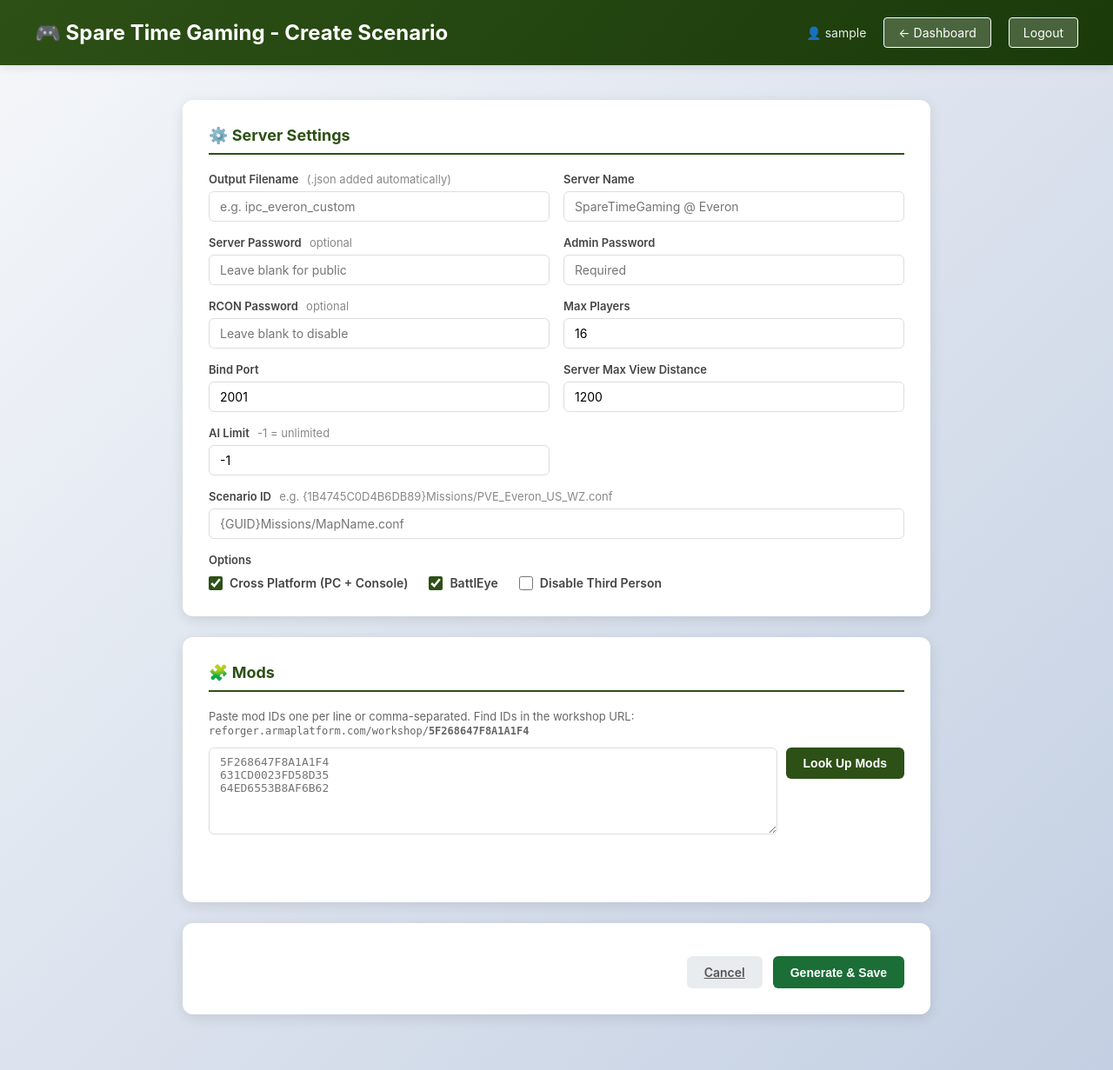
After one commit to Vpirate12/arma-reforger-ds, a Flask app: page /create in a window 1280 px wide. The commit adds this page. Shown: the whole page at 87% size. Run offline with Flask 3, Linux system fonts and the light colour scheme; the visitor is signed in with stand-in values (Sample User, id 1).

Commit message:
Add Cloudflare Tunnel WAN access + scenario creator tool
- Add cloudflared service to docker-compose.yml for Cloudflare Tunnel support
- Add HTTPS_ONLY env var to scenario-manager for secure cookie enforcement
- Add ProxyFix to Flask app so session cookies work behind Cloudflare edge
- Add /create page, POST /api/mods/lookup, POST /api/scenarios/create routes
- Add create.html: bulk mod ID lookup + server.json generator form
- Add Create New button to dashboard

Co-Authored-By: Claude Sonnet 4.6 <noreply@anthropic.com>

```diff
--- a/scenario-manager/app.py
+++ b/scenario-manager/app.py
@@ -8,6 +8,7 @@ from functools import wraps
 from flask import Flask, render_template, request, jsonify, session, redirect, url_for
 from werkzeug.security import generate_password_hash, check_password_hash
 from werkzeug.utils import secure_filename
+from werkzeug.middleware.proxy_fix import ProxyFix
 import logging
 import requests as http_requests
 
@@ -23,6 +24,15 @@ except Exception as _docker_err:
 
 app = Flask(__name__)
 app.secret_key = os.environ.get('SECRET_KEY', 'change-this-in-production')
+
+# Trust X-Forwarded-Proto from Cloudflare Tunnel so Flask sees HTTPS correctly
+app.wsgi_app = ProxyFix(app.wsgi_app, x_proto=1, x_host=1)
+
+# Secure cookies when running behind Cloudflare Tunnel (HTTPS_ONLY=true)
+if os.environ.get('HTTPS_ONLY', 'false').lower() == 'true':
+    app.config['SESSION_COOKIE_SECURE'] = True
+    app.config['SESSION_COOKIE_HTTPONLY'] = True
+    app.config['SESSION_COOKIE_SAMESITE'] = 'Lax'
 
 # Configuration
 UPLOAD_FOLDER = os.environ.get('SCENARIOS_PATH', '/scenarios')
@@ -260,6 +270,11 @@ def logout():
     return redirect(url_for('login'))
 
 # Routes - Dashboard
+@app.route('/create')
+@login_required
+def create_scenario():
+    return render_template('create.html', username=session.get('username'))
+
 @app.route('/')
 @login_required
 def dashboard():
@@ -512,6 +527,123 @@ def api_containers_logs(scenario):
         logger.error(f"Logs error: {e}")
         return jsonify({'error': str(e)}), 500
 
+# ---------------------------------------------------------------------------
+# Scenario creator
+# ---------------------------------------------------------------------------
+
+@app.route('/api/mods/lookup', methods=['POST'])
+@login_required
+def api_mods_lookup():
+    """Batch-look up mod IDs on the BI workshop. Returns list of {modId, name, error}."""
+    data = request.get_json()
+    ids = data.get('ids', [])
+    if not ids:
+        return jsonify([])
+    results = []
+    for mod_id in ids:
+        mod_id = mod_id.strip().upper()
+        if not mod_id:
+            continue
+        name, _dep_ids, _dep_names = _fetch_mod_page_data(mod_id)
+        if name == mod_id:
+            results.append({'modId': mod_id, 'name': None, 'error': 'Not found'})
+        else:
+            results.append({'modId': mod_id, 'name': name, 'error': None})
+    return jsonify(results)
+
+@app.route('/api/scenarios/create', methods=['POST'])
+@login_required
+def api_scenarios_create():
+    """Build a server.json from form data and save to SCENARIOS_PATH."""
+    data = request.get_json()
+
+    filename = secure_filename((data.get('filename') or '').strip())
+    if not filename:
+        return jsonify({'error': 'Filename is required'}), 400
+    if not filename.endswith('.json'):
+        filename += '.json'
+
+    server_name = (data.get('serverName') or '').strip()
+    if not server_name:
+        return jsonify({'error': 'Server name is required'}), 400
+
+    scenario_id = (data.get('scenarioId') or '').strip()
+    if not scenario_id:
+        return jsonify({'error': 'Scenario ID is required'}), 400
+
+    try:
+        bind_port = int(data.get('bindPort', 2001))
+        max_players = int(data.get('maxPlayers', 16))
+        view_distance = int(data.get('viewDistance', 1200))
+        ai_limit = int(data.get('aiLimit', -1))
+    except (ValueError, TypeError):
+        return jsonify({'error': 'Invalid numeric field'}), 400
+
+    mods = data.get('mods', [])
+
+    config = {
+        'bindAddress': '0.0.0.0',
+        'bindPort': bind_port,
+        'publicAddress': '',
+        'publicPort': bind_port,
+        'a2s': {'address': '0.0.0.0', 'port': 17777},
+        'rcon': {
+            'address': '0.0.0.0',
+            'port': 19999,
+            'password': data.get('rconPassword', ''),
+            'permission': 'monitor',
+            'blacklist': [],
+            'whitelist': [],
+            'maxClients': 16
+        },
+        'game': {
+            'name': server_name,
+            'password': data.get('serverPassword', ''),
+            'passwordAdmin': data.get('adminPassword', ''),
+            'admins': [],
+            'scenarioId': scenario_id,
+            'maxPlayers': max_players,
+            'visible': True,
+            'crossPlatform': bool(data.get('crossPlatform', True)),
+            'supportedPlatforms': ['PLATFORM_PC', 'PLATFORM_XBL', 'PLATFORM_PSN'],
+            'gameProperties': {
+                'serverMaxViewDistance': view_distance,
+                'serverMinGrassDistance': 50,
+                'networkViewDistance': 1000,
+                'disableThirdPerson': bool(data.get('disableThirdPerson', False)),
+                'fastValidation': True,
+                'battlEye': bool(data.get('battlEye', True)),
+                'VONDisableUI': False,
+                'VONDisableDirectSpeechUI': False,
+                'VONCanTransmitCrossFaction': False
+            },
+            'mods': [{'modId': m['modId'], 'name': m['name'], 'version': ''} for m in mods],
+            'modsRequiredByDefault': True
+        },
+        'operating': {
+            'lobbyPlayerSynchronise': True,
+            'playerSaveTime': 120,
+            'aiLimit': ai_limit,
+            'slotReservationTimeout': 60,
+            'disableNavmeshStreaming': [],
+            'disableServerShutdown': False,
+            'disableCrashReporter': False,
+            'disableAI': False,
+            'joinQueue': {'maxSize': 0}
+        }
+    }
+
+    try:
+        os.makedirs(app.config['UPLOAD_FOLDER'], exist_ok=True)
+        filepath = os.path.join(app.config['UPLOAD_FOLDER'], filename)
+        with open(filepath, 'w') as f:
+            json.dump(config, f, indent=2)
+        logger.info(f"User {session.get('username')} created scenario {filename}")
+        return jsonify({'success': True, 'filename': filename})
+    except Exception as e:
+        logger.error(f"Create scenario error: {e}")
+        return jsonify({'error': str(e)}), 500
+
 # Health check
 @app.route('/health', methods=['GET'])
 def health():
--- /dev/null
+++ b/scenario-manager/templates/create.html
@@ -0,0 +1,471 @@
+<!DOCTYPE html>
+<html lang="en">
+<head>
+    <meta charset="UTF-8">
+    <meta name="viewport" content="width=device-width, initial-scale=1.0">
+    <title>Create Scenario - Spare Time Gaming</title>
+    <style>
+        * { margin: 0; padding: 0; box-sizing: border-box; }
+
+        body {
+            font-family: -apple-system, BlinkMacSystemFont, 'Segoe UI', Roboto, sans-serif;
+            background: linear-gradient(135deg, #f5f7fa 0%, #c3cfe2 100%);
+            color: #333;
+            min-height: 100vh;
+        }
+
+        .header {
+            background: linear-gradient(135deg, #2d5016 0%, #1a3a0a 100%);
+            color: white;
+            padding: 20px 40px;
+            display: flex;
+            justify-content: space-between;
+            align-items: center;
+            box-shadow: 0 2px 10px rgba(0,0,0,0.1);
+        }
+
+        .header h1 { font-size: 24px; }
+
+        .header-right { display: flex; gap: 20px; align-items: center; }
+
+        .header a {
+            background: rgba(255,255,255,0.2);
+            color: white;
+            border: 1px solid white;
+            padding: 8px 16px;
+            border-radius: 4px;
+            cursor: pointer;
+            font-size: 14px;
+            text-decoration: none;
+            transition: background 0.3s;
+        }
+
+        .header a:hover { background: rgba(255,255,255,0.3); }
+
+        .container { max-width: 900px; margin: 0 auto; padding: 40px 20px; }
+
+        .section {
+            background: white;
+            border-radius: 12px;
+            padding: 30px;
+            margin-bottom: 24px;
+            box-shadow: 0 4px 15px rgba(0,0,0,0.1);
+        }
+
+        .section h2 {
+            color: #2d5016;
+            margin-bottom: 20px;
+            font-size: 18px;
+            border-bottom: 2px solid #2d5016;
+            padding-bottom: 10px;
+        }
+
+        .form-grid {
+            display: grid;
+            grid-template-columns: 1fr 1fr;
+            gap: 16px;
+        }
+
+        .form-group { display: flex; flex-direction: column; gap: 6px; }
+        .form-group.full { grid-column: 1 / -1; }
+
+        label { font-size: 13px; font-weight: 600; color: #444; }
+        label .hint { font-weight: 400; color: #888; margin-left: 6px; }
+
+        input[type="text"], input[type="number"], input[type="password"], textarea {
+            padding: 8px 12px;
+            border: 1px solid #ddd;
+            border-radius: 6px;
+            font-size: 14px;
+            font-family: inherit;
+            transition: border-color 0.2s;
+        }
+
+        input:focus, textarea:focus {
+            outline: none;
+            border-color: #2d5016;
+        }
+
+        textarea { resize: vertical; min-height: 100px; font-family: monospace; font-size: 13px; }
+
+        .checkbox-row {
+            display: flex;
+            gap: 24px;
+            flex-wrap: wrap;
+            margin-top: 4px;
+        }
+
+        .checkbox-label {
+            display: flex;
+            align-items: center;
+            gap: 8px;
+            font-size: 14px;
+            cursor: pointer;
+        }
+
+        input[type="checkbox"] { width: 16px; height: 16px; accent-color: #2d5016; cursor: pointer; }
+
+        .btn {
+            padding: 10px 20px;
+            border: none;
+            border-radius: 6px;
+            cursor: pointer;
+            font-size: 14px;
+            font-weight: 600;
+            transition: all 0.2s;
+        }
+
+        .btn-primary { background: #2d5016; color: white; }
+        .btn-primary:hover { background: #1a3a0a; }
+        .btn-primary:disabled { background: #aaa; cursor: not-allowed; }
+
+        .btn-secondary { background: #e9ecef; color: #555; }
+        .btn-secondary:hover { background: #dee2e6; }
+
+        .btn-activate { background: #1a6e36; color: white; }
+        .btn-activate:hover { background: #145228; }
+        .btn-activate:disabled { background: #aaa; cursor: not-allowed; }
+
+        .lookup-row {
+            display: flex;
+            gap: 10px;
+            align-items: flex-start;
+        }
+
+        .lookup-row textarea { flex: 1; }
+
+        .mod-list { margin-top: 16px; display: flex; flex-direction: column; gap: 8px; }
+
+        .mod-item {
+            display: flex;
+            justify-content: space-between;
+            align-items: center;
+            padding: 8px 12px;
+            background: #f0f4e8;
+            border: 1px solid #c8dba0;
+            border-radius: 6px;
+            font-size: 13px;
+        }
+
+        .mod-item.error {
+            background: #fff0f0;
+            border-color: #f5c6c6;
+        }
+
+        .mod-item-name { font-weight: 600; color: #2d5016; }
+        .mod-item-id { color: #888; font-family: monospace; margin-left: 8px; }
+        .mod-item-error { color: #c92a2a; }
+
+        .mod-remove {
+            background: none;
+            border: none;
+            color: #c92a2a;
+            cursor: pointer;
+            font-size: 16px;
+            padding: 0 4px;
+            line-height: 1;
+        }
+
+        .mod-remove:hover { color: #a00; }
+
+        .mod-count {
+            font-size: 12px;
+            color: #666;
+            margin-top: 6px;
+        }
+
+        .alert {
+            padding: 12px 16px;
+            border-radius: 8px;
+            margin-bottom: 16px;
+            display: none;
+            font-size: 14px;
+        }
+
+        .alert.success { background: #e8f5e9; color: #2d5016; border-left: 4px solid #2d5016; }
+        .alert.error   { background: #ffe8e8; color: #c92a2a; border-left: 4px solid #c92a2a; }
+
+        .loading {
+            display: inline-block;
+            width: 14px; height: 14px;
+            border: 2px solid #ddd;
+            border-top-color: #2d5016;
+            border-radius: 50%;
+            animation: spin 0.6s linear infinite;
+            vertical-align: middle;
+            margin-right: 6px;
+        }
+
+        @keyframes spin { to { transform: rotate(360deg); } }
+
+        .actions { display: flex; gap: 12px; justify-content: flex-end; margin-top: 8px; }
+
+        @media (max-width: 640px) {
+            .form-grid { grid-template-columns: 1fr; }
+            .form-group.full { grid-column: 1; }
+        }
+    </style>
+</head>
+<body>
+    <div class="header">
+        <h1>🎮 Spare Time Gaming - Create Scenario</h1>
+        <div class="header-right">
+            <span style="font-size:14px;opacity:0.9;">👤 {{ username }}</span>
+            <a href="/">← Dashboard</a>
+            <a href="/logout">Logout</a>
+        </div>
+    </div>
+
+    <div class="container">
+        <div id="alertSuccess" class="alert success"></div>
+        <div id="alertError" class="alert error"></div>
+
+        <!-- Server Settings -->
+        <div class="section">
+            <h2>⚙️ Server Settings</h2>
+            <div class="form-grid">
+                <div class="form-group">
+                    <label>Output Filename <span class="hint">(.json added automatically)</span></label>
+                    <input type="text" id="filename" placeholder="e.g. ipc_everon_custom">
+                </div>
+                <div class="form-group">
+                    <label>Server Name</label>
+                    <input type="text" id="serverName" placeholder="SpareTimeGaming @ Everon">
+                </div>
+                <div class="form-group">
+                    <label>Server Password <span class="hint">optional</span></label>
+                    <input type="password" id="serverPassword" placeholder="Leave blank for public">
+                </div>
+                <div class="form-group">
+                    <label>Admin Password</label>
+                    <input type="password" id="adminPassword" placeholder="Required">
+                </div>
+                <div class="form-group">
+                    <label>RCON Password <span class="hint">optional</span></label>
+                    <input type="password" id="rconPassword" placeholder="Leave blank to disable">
+                </div>
+                <div class="form-group">
+                    <label>Max Players</label>
+                    <input type="number" id="maxPlayers" value="16" min="1" max="256">
+                </div>
+                <div class="form-group">
+                    <label>Bind Port</label>
+                    <input type="number" id="bindPort" value="2001" min="1024" max="65535">
+                </div>
+                <div class="form-group">
+                    <label>Server Max View Distance</label>
+                    <input type="number" id="viewDistance" value="1200" min="500" max="10000">
+                </div>
+                <div class="form-group">
+                    <label>AI Limit <span class="hint">-1 = unlimited</span></label>
+                    <input type="number" id="aiLimit" value="-1" min="-1">
+                </div>
+                <div class="form-group full">
+                    <label>Scenario ID
+                        <span class="hint">e.g. {1B4745C0D4B6DB89}Missions/PVE_Everon_US_WZ.conf</span>
+                    </label>
+                    <input type="text" id="scenarioId" placeholder="{GUID}Missions/MapName.conf">
+                </div>
+                <div class="form-group full">
+                    <label>Options</label>
+                    <div class="checkbox-row">
+                        <label class="checkbox-label">
+                            <input type="checkbox" id="crossPlatform" checked> Cross Platform (PC + Console)
+                        </label>
+                        <label class="checkbox-label">
+                            <input type="checkbox" id="battlEye" checked> BattlEye
+                        </label>
+                        <label class="checkbox-label">
+                            <input type="checkbox" id="disableThirdPerson"> Disable Third Person
+                        </label>
+                    </div>
+                </div>
+            </div>
+        </div>
+
+        <!-- Mods -->
+        <div class="section">
+            <h2>🧩 Mods</h2>
+            <p style="font-size:13px;color:#666;margin-bottom:12px;">
+                Paste mod IDs one per line or comma-separated. Find IDs in the workshop URL:<br>
+                <code style="font-size:12px;">reforger.armaplatform.com/workshop/<strong>5F268647F8A1A1F4</strong></code>
+            </p>
+            <div class="lookup-row">
+                <textarea id="modInput" placeholder="5F268647F8A1A1F4&#10;631CD0023FD58D35&#10;64ED6553B8AF6B62"></textarea>
+                <button class="btn btn-primary" id="lookupBtn" onclick="lookupMods()">Look Up Mods</button>
+            </div>
+            <div id="lookupStatus" style="font-size:13px;color:#666;margin-top:8px;min-height:18px;"></div>
+            <div class="mod-list" id="modList"></div>
+            <div class="mod-count" id="modCount"></div>
+        </div>
+
+        <!-- Actions -->
+        <div class="section">
+            <div class="actions">
+                <a href="/" class="btn btn-secondary">Cancel</a>
+                <button class="btn btn-activate" id="generateBtn" onclick="generateScenario()">Generate &amp; Save</button>
+            </div>
+        </div>
+    </div>
+
+    <script>
+        // mods array: [{modId, name}]
+        let mods = [];
+
+        function parsePastedIds(raw) {
+            return raw
+                .split(/[\n,]+/)
+                .map(s => s.trim().toUpperCase())
+                .filter(s => /^[0-9A-F]{16}$/.test(s));
+        }
+
+        async function lookupMods() {
+            const raw = document.getElementById('modInput').value;
+            const ids = parsePastedIds(raw);
+            if (ids.length === 0) {
+                showStatus('No valid 16-character hex IDs found.', 'error');
+                return;
+            }
+
+            const btn = document.getElementById('lookupBtn');
+            btn.disabled = true;
+            btn.innerHTML = '<span class="loading"></span>Looking up...';
+
+            const status = document.getElementById('lookupStatus');
+            status.textContent = `Resolving 0 / ${ids.length}...`;
+
+            // Batch all IDs in one request
+            let results;
+            try {
+                const resp = await fetch('/api/mods/lookup', {
+                    method: 'POST',
+                    headers: { 'Content-Type': 'application/json' },
+                    body: JSON.stringify({ ids })
+                });
+                results = await resp.json();
+            } catch (err) {
+                showStatus(`Network error: ${err}`, 'error');
+                btn.disabled = false;
+                btn.textContent = 'Look Up Mods';
+                return;
+            }
+
+            status.textContent = `Resolved ${results.length} / ${ids.length} IDs.`;
+
+            // Merge into mods list (skip duplicates)
+            const existing = new Set(mods.map(m => m.modId));
+            results.forEach(r => {
+                if (!existing.has(r.modId)) {
+                    mods.push({ modId: r.modId, name: r.name, error: r.error });
+                    existing.add(r.modId);
+                }
+            });
+
+            renderModList();
+            btn.disabled = false;
+            btn.textContent = 'Look Up Mods';
+        }
+
+        function renderModList() {
+            const list = document.getElementById('modList');
+            const count = document.getElementById('modCount');
+
+            if (mods.length === 0) {
+                list.innerHTML = '';
+                count.textContent = '';
+                return;
+            }
+
+            list.innerHTML = mods.map((m, i) => `
+                <div class="mod-item ${m.error ? 'error' : ''}">
+                    <div>
+                        ${m.error
+                            ? `<span class="mod-item-error">⚠ ${m.modId} — ${m.error}</span>`
+                            : `<span class="mod-item-name">${m.name}</span><span class="mod-item-id">${m.modId}</span>`
+                        }
+                    </div>
+                    <button class="mod-remove" onclick="removeMod(${i})" title="Remove">✕</button>
+                </div>`).join('');
+
+            const valid = mods.filter(m => !m.error).length;
+            const invalid = mods.length - valid;
+            count.textContent = `${valid} mod${valid !== 1 ? 's' : ''} ready` +
+                (invalid > 0 ? ` · ${invalid} with errors (will be excluded)` : '');
+        }
+
+        function removeMod(index) {
+            mods.splice(index, 1);
+            renderModList();
+        }
+
+        async function generateScenario() {
+            const filename = document.getElementById('filename').value.trim();
+            const serverName = document.getElementById('serverName').value.trim();
+            const scenarioId = document.getElementById('scenarioId').value.trim();
+
+            if (!filename) { showAlert('Filename is required.', 'error'); return; }
+            if (!serverName) { showAlert('Server name is required.', 'error'); return; }
+            if (!scenarioId) { showAlert('Scenario ID is required.', 'error'); return; }
+
+            const validMods = mods.filter(m => !m.error);
+
+            const payload = {
+                filename,
+                serverName,
+                serverPassword: document.getElementById('serverPassword').value,
+                adminPassword: document.getElementById('adminPassword').value,
+                rconPassword: document.getElementById('rconPassword').value,
+                scenarioId,
+                maxPlayers: parseInt(document.getElementById('maxPlayers').value) || 16,
+                bindPort: parseInt(document.getElementById('bindPort').value) || 2001,
+                viewDistance: parseInt(document.getElementById('viewDistance').value) || 1200,
+                aiLimit: parseInt(document.getElementById('aiLimit').value) ?? -1,
+                crossPlatform: document.getElementById('crossPlatform').checked,
+                battlEye: document.getElementById('battlEye').checked,
+                disableThirdPerson: document.getElementById('disableThirdPerson').checked,
+                mods: validMods.map(m => ({ modId: m.modId, name: m.name }))
+            };
+
+            const btn = document.getElementById('generateBtn');
+            btn.disabled = true;
+            btn.innerHTML = '<span class="loading"></span>Saving...';
+
+            try {
+                const resp = await fetch('/api/scenarios/create', {
+                    method: 'POST',
+                    headers: { 'Content-Type': 'application/json' },
+                    body: JSON.stringify(payload)
+                });
+                const data = await resp.json();
+                if (data.success) {
+                    showAlert(`✓ Saved as ${data.filename} — redirecting to dashboard...`, 'success');
+                    setTimeout(() => { window.location.href = '/'; }, 1500);
+                } else {
+                    showAlert(`✗ ${data.error}`, 'error');
+                    btn.disabled = false;
+                    btn.textContent = 'Generate & Save';
+                }
+            } catch (err) {
+                showAlert(`✗ Network error: ${err}`, 'error');
+                btn.disabled = false;
+                btn.textContent = 'Generate & Save';
+            }
+        }
+
+        function showAlert(msg, type) {
+            const el = type === 'success'
+                ? document.getElementById('alertSuccess')
+                : document.getElementById('alertError');
+            el.textContent = msg;
+            el.style.display = 'block';
+            if (type !== 'success') setTimeout(() => { el.style.display = 'none'; }, 6000);
+        }
+
+        function showStatus(msg, type) {
+            const el = document.getElementById('lookupStatus');
+            el.textContent = msg;
+            el.style.color = type === 'error' ? '#c92a2a' : '#666';
+        }
+    </script>
+</body>
+</html>
--- a/scenario-manager/templates/dashboard.html
+++ b/scenario-manager/templates/dashboard.html
@@ -381,7 +381,7 @@
 
         <!-- Upload Section -->
         <div class="section">
-            <h2>📤 Upload New Scenario</h2>
+            <h2>📤 Upload New Scenario &nbsp;<a href="/create" class="btn btn-activate" style="font-size:13px;padding:6px 14px;text-decoration:none;">+ Create New</a></h2>
             <div class="upload-area" id="uploadArea">
                 <p>Drop JSON file here or click to upload</p>
                 <small>Drag and drop a scenario .json file, or click to select</small>
```
Also changed, not shown: docker/docker-compose.yml (+10 -0 lines), 1 other file.
